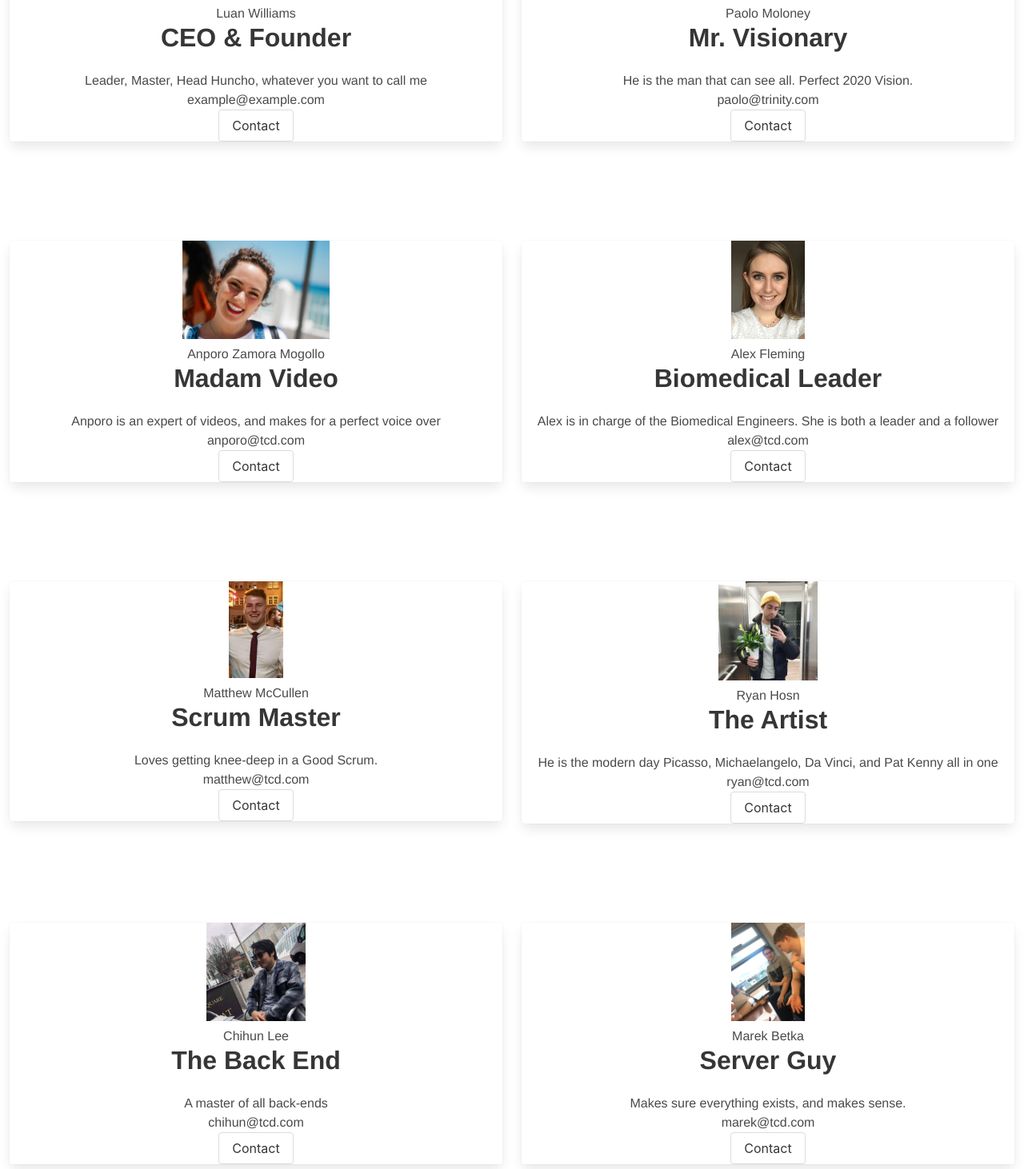
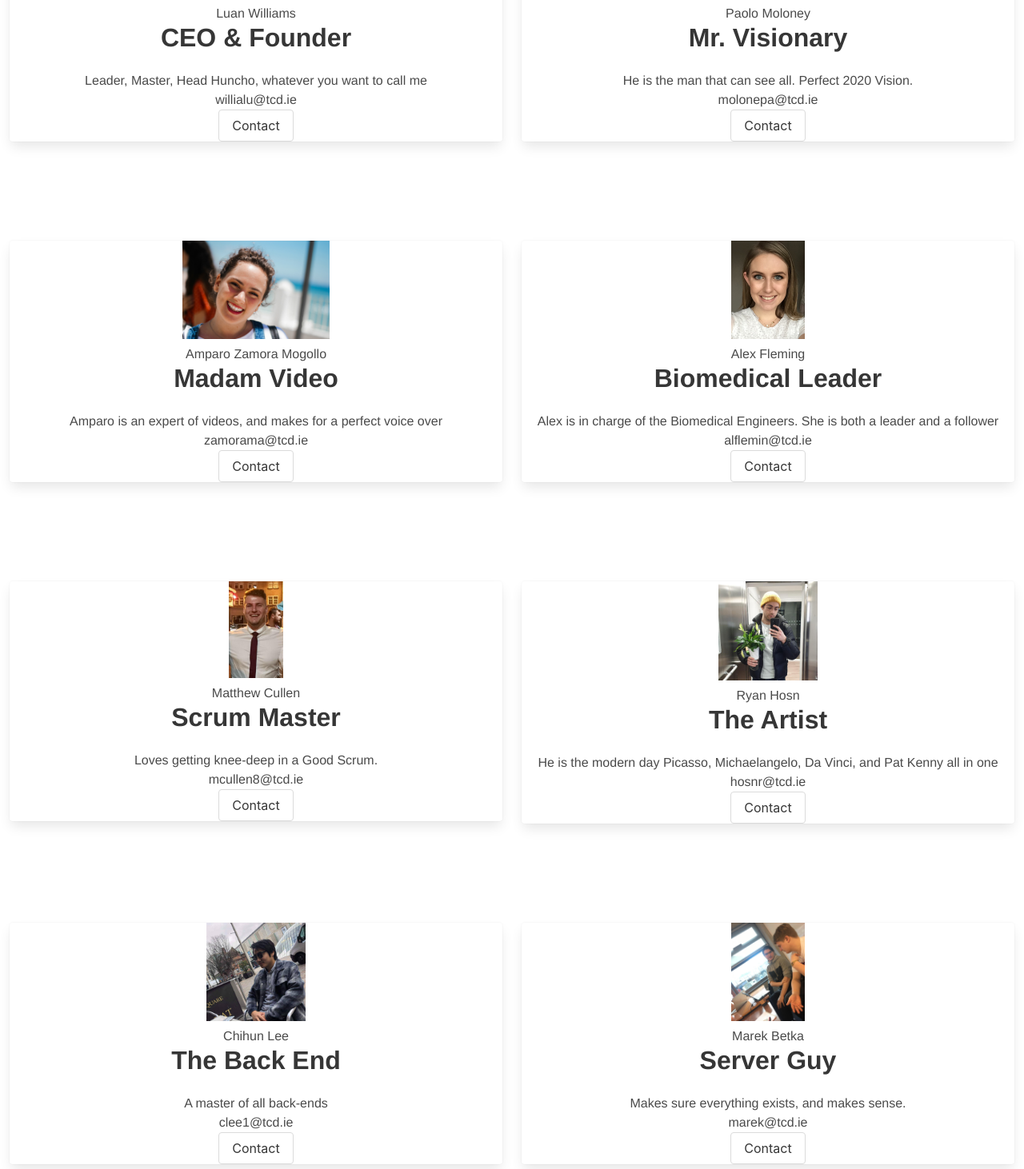
Before and after one commit to A-Helping-Hand/FrontEnd, a Vue app: page /about in a window 1280 px wide. Shown: the part 788-2250 px from the top of the page at 80% size. Built offline with nearby package versions, Linux system fonts and the light colour scheme.

Commit message:
Changed names

```diff
--- a/src/pages/About.vue
+++ b/src/pages/About.vue
@@ -27,7 +27,7 @@
           <h2>Luan Williams</h2>
           <p class="title">CEO &amp; Founder</p>
           <p>Leader, Master, Head Huncho, whatever you want to call me</p>
-          <p>example@example.com</p>
+          <p>willialu@tcd.ie</p>
           <p><button class="button">Contact</button></p>
         </div>
       </div>
@@ -40,7 +40,7 @@
           <h2>Paolo Moloney</h2>
           <p class="title">Mr. Visionary</p>
           <p>He is the man that can see all. Perfect 2020 Vision.</p>
-          <p>paolo@trinity.com</p>
+          <p>molonepa@tcd.ie</p>
           <p><button class="button">Contact</button></p>
         </div>
       </div>
@@ -50,10 +50,10 @@
       <div class="card">
         <img src="@/assets/Anporo.jpg" alt="Anporo" style="width:30%">
           <div class="container">
-          <h2>Anporo Zamora Mogollo</h2>
+          <h2>Amparo Zamora Mogollo</h2>
           <p class="title">Madam Video</p>
-          <p>Anporo is an expert of videos, and makes for a perfect voice over</p>
-          <p>anporo@tcd.com</p>
+          <p>Amparo is an expert of videos, and makes for a perfect voice over</p>
+          <p>zamorama@tcd.ie</p>
           <p><button class="button">Contact</button></p>
         </div>
       </div>
@@ -66,7 +66,7 @@
           <h2>Alex Fleming</h2>
           <p class="title">Biomedical Leader</p>
           <p>Alex is in charge of the Biomedical Engineers. She is both a leader and a follower</p>
-          <p>alex@tcd.com</p>
+          <p>alflemin@tcd.ie</p>
           <p><button class="button">Contact</button></p>
         </div>
       </div>
@@ -76,10 +76,10 @@
       <div class="card">
         <img src="@/assets/Matthew.jpg" alt="Matthew" style="width:11%">
           <div class="container">
-          <h2>Matthew McCullen</h2>
+          <h2>Matthew Cullen</h2>
           <p class="title">Scrum Master</p>
           <p>Loves getting knee-deep in a Good Scrum.</p>
-          <p>matthew@tcd.com</p>
+          <p>mcullen8@tcd.ie</p>
           <p><button class="button">Contact</button></p>
         </div>
       </div>
@@ -92,7 +92,7 @@
           <h2>Ryan Hosn</h2>
           <p class="title">The Artist</p>
           <p>He is the modern day Picasso, Michaelangelo, Da Vinci, and Pat Kenny all in one</p>
-          <p>ryan@tcd.com</p>
+          <p>hosnr@tcd.ie</p>
           <p><button class="button">Contact</button></p>
         </div>
       </div>
@@ -105,7 +105,7 @@
           <h2>Chihun Lee</h2>
           <p class="title">The Back End</p>
           <p>A master of all back-ends</p>
-          <p>chihun@tcd.com</p>
+          <p>clee1@tcd.ie</p>
           <p><button class="button">Contact</button></p>
         </div>
       </div>
@@ -118,7 +118,7 @@
           <h2>Marek Betka</h2>
           <p class="title">Server Guy</p>
           <p>Makes sure everything exists, and makes sense.</p>
-          <p>marek@tcd.com</p>
+          <p>marek@tcd.ie</p>
           <p><button class="button">Contact</button></p>
         </div>
       </div>
@@ -131,7 +131,7 @@
           <h2>Mary McDonald</h2>
           <p class="title">Ms. Front-End</p>
           <p>The boss of the front, doesn't like quitters.</p>
-          <p>mary@tcd.com</p>
+          <p>mcdonam7@tcd.ie</p>
           <p><button class="button">Contact</button></p>
         </div>
       </div>
```
